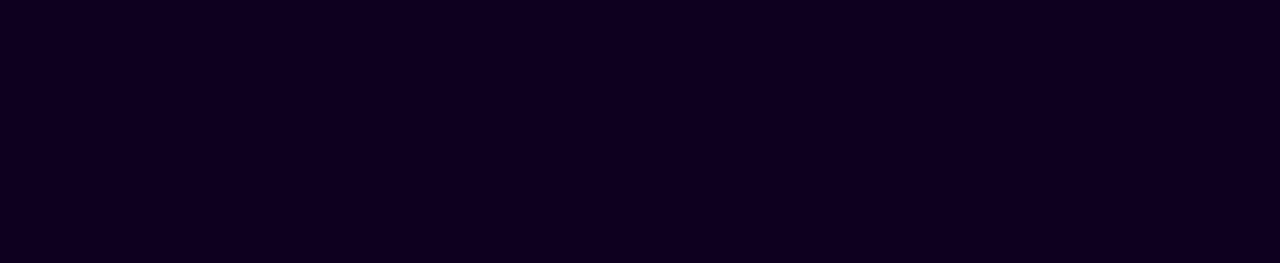
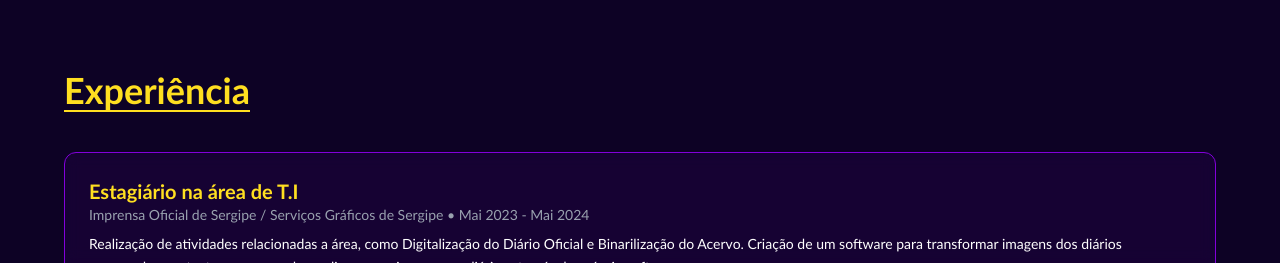
Before and after one commit to mateusmaranhao12/portfolio-v2, a Next.js app: page / in a window 1280 px wide. Shown: the part 2537-2800 px from the top of the page. Before the commit the page ends 2527 px from the top, so only its background shows below. Built offline with nearby package versions, Linux system fonts and the light colour scheme.

Commit message:
Implement Experiencias

```diff
--- /dev/null
+++ b/src/app/modules/Experiencia.tsx
@@ -0,0 +1,40 @@
+import SectionWrapper from '@/components/Common/SectionWrapper'
+import SectionTitle from '@/components/Common/SectionTitle'
+import ExperienciaItem from '@/components/Experiencia/ExperienciaItem'
+
+const experiencias = [
+    {
+        cargo: 'Estagiário na área de T.I',
+        empresa: 'Imprensa Oficial de Sergipe / Serviços Gráficos de Sergipe',
+        periodo: 'Mai 2023 - Mai 2024',
+        descricao: 'Realização de atividades relacionadas a área, como Digitalização do Diário Oficial e Binarilização do Acervo. Criação de um software para transformar imagens dos diários escaneados em textos, e para poder realizar pesquisas nesses diários através do próprio software.',
+    },
+
+    {
+        cargo: 'Desenvolvedor Free-lancer',
+        empresa: 'Workana',
+        periodo: 'Desde agosto de 2024',
+        descricao: 'Trabalho como desenvolvedor free-lancer na plataforma Workana, onde já desenvolvi vários projetos em React, Vue, Tailwind, HTML e CSS, Bootstrap.',
+    },
+]
+
+export default function Experiencia() {
+    return (
+        <SectionWrapper id='experiencia'>
+            <div className="w-full">
+                <SectionTitle>Experiência</SectionTitle>
+                <div className="flex flex-col gap-8 mt-10">
+                    {experiencias.map((exp, index) => (
+                        <ExperienciaItem
+                            key={index}
+                            cargo={exp.cargo}
+                            empresa={exp.empresa}
+                            periodo={exp.periodo}
+                            descricao={exp.descricao}
+                        />
+                    ))}
+                </div>
+            </div>
+        </SectionWrapper>
+    )
+}
--- a/src/app/modules/Habilidades.tsx
+++ b/src/app/modules/Habilidades.tsx
@@ -9,6 +9,7 @@
 import { SiTypescript } from 'react-icons/si'
 import { GrMysql } from 'react-icons/gr'
 import { RiNextjsFill } from 'react-icons/ri'
+import HabilidadeCard from '@/components/Habilidades/HabilidadeCard'
 
 const habilidades = [
     { nome: 'HTML5', icon: <FaHtml5 size={40} color="#e34c26" /> },
@@ -34,15 +35,11 @@
                 <SectionTitle>Habilidades</SectionTitle>
                 <div className="grid grid-cols-2 sm:grid-cols-3 md:grid-cols-4 gap-8 mt-10">
                     {habilidades.map((item, index) => (
-                        <div key={index} className="
-                            flex flex-col items-center text-center
-                            bg-purple-800/10 backdrop-blur-sm rounded-xl p-4
-                            transition-transform duration-300 group hover:scale-105
-                            shadow-[0_0_10px_#ffffff22]
-                        ">
-                            <div className="mb-2 group-hover:brightness-110">{item.icon}</div>
-                            <span className="text-white mt-1 font-medium">{item.nome}</span>
-                        </div>
+                        <HabilidadeCard
+                            key={index}
+                            nome={item.nome}
+                            icon={item.icon}
+                        />
                     ))}
                 </div>
             </div>
--- a/src/app/modules/Projetos.tsx
+++ b/src/app/modules/Projetos.tsx
@@ -1,5 +1,6 @@
 import SectionTitle from "@/components/Common/SectionTitle"
 import SectionWrapper from "@/components/Common/SectionWrapper"
+import ProjetoCard from "@/components/Projetos/ProjetoCard"
 
 const projetos = [
     {
@@ -64,28 +65,12 @@
                 <SectionTitle>Projetos</SectionTitle>
                 <div className="grid grid-cols-1 md:grid-cols-3 gap-10 mt-10">
                     {projetos.map((projeto, index) => (
-                        <div
+                        <ProjetoCard
                             key={index}
-                            className="
-                                    bg-purple-800/10 backdrop-blur-sm p-5 rounded-xl
-                                    border border-violet-700 hover:shadow-[0_0_15px_#ffffff33]
-                                    transition duration-300
-                                "
-                        >
-                            <div className="aspect-video w-full rounded-lg overflow-hidden mb-4">
-                                <video
-                                    src={`/videos/${projeto.video}.mp4`}
-                                    controls
-                                    className="w-full h-full object-cover"
-                                >
-                                    Seu navegador não suporta vídeo.
-                                </video>
-                            </div>
-
-                            <h3 className="text-xl font-bold text-yellow-300 mb-2">{projeto.nome}</h3>
-                            <p className="text-white text-sm leading-relaxed">{projeto.texto}</p>
-
-                        </div>
+                            nome={projeto.nome}
+                            video={projeto.video}
+                            texto={projeto.texto}
+                        />
                     ))}
                 </div>
             </div>
--- a/src/app/page.tsx
+++ b/src/app/page.tsx
@@ -2,6 +2,7 @@
 import Navbar from "@/components/Header/Navbar";
 import Habilidades from "./modules/Habilidades";
 import Projetos from "./modules/Projetos";
+import Experiencia from "./modules/Experiencia";
 
 export default function Home() {
   return (
@@ -10,6 +11,7 @@
       <Sobre />
       <Habilidades />
       <Projetos />
+      <Experiencia />
     </div>
   );
 }
--- /dev/null
+++ b/src/components/Experiencia/ExperienciaItem.tsx
@@ -0,0 +1,16 @@
+type ExperienciaItemProps = {
+    cargo: string
+    empresa: string
+    periodo: string
+    descricao: string
+}
+
+export default function ExperienciaItem({ cargo, empresa, periodo, descricao }: ExperienciaItemProps) {
+    return (
+        <div className="bg-purple-800/10 border border-purple-700 rounded-xl p-6 backdrop-blur-sm hover:shadow-[0_0_15px_#ffffff22] transition">
+            <h3 className="text-xl font-bold text-yellow-300">{cargo}</h3>
+            <p className="text-sm text-gray-400 mb-2">{empresa} • {periodo}</p>
+            <p className="text-white leading-relaxed text-sm">{descricao}</p>
+        </div>
+    )
+}
--- /dev/null
+++ b/src/components/Habilidades/HabilidadeCard.tsx
@@ -0,0 +1,20 @@
+import { JSX } from "react"
+
+type HabilidadeCardProps = {
+    nome: string
+    icon: JSX.Element
+}
+
+export default function HabilidadeCard({ nome, icon }: HabilidadeCardProps) {
+    return (
+        <div className="
+            flex flex-col items-center text-center
+            bg-purple-800/10 backdrop-blur-sm rounded-xl p-4
+            transition-transform duration-300 group hover:scale-105
+            shadow-[0_0_10px_#ffffff22]
+        ">
+            <div className="mb-2 group-hover:brightness-110">{icon}</div>
+            <span className="text-white mt-1 font-medium">{nome}</span>
+        </div>
+    )
+}
--- a/src/components/Header/Navbar.tsx
+++ b/src/components/Header/Navbar.tsx
@@ -26,7 +26,7 @@
                 })
             },
             {
-                threshold: 0.3,
+                threshold: 0.4,
             }
         )
 
--- /dev/null
+++ b/src/components/Projetos/ProjetoCard.tsx
@@ -0,0 +1,29 @@
+type ProjetoCardProps = {
+    nome: string
+    video: string
+    texto: string
+}
+
+export default function ProjetoCard({ nome, video, texto }: ProjetoCardProps) {
+    return (
+        <div
+            className="
+            bg-purple-800/10 backdrop-blur-sm p-5 rounded-xl
+            border border-violet-700 hover:shadow-[0_0_15px_#ffffff33]
+            transition duration-300
+    ">
+            <div className="aspect-video w-full rounded-lg overflow-hidden mb-4">
+                <video
+                    src={`/videos/${video}.mp4`}
+                    controls
+                    className="w-full h-full object-cover"
+                >
+                    Seu navegador não suporta vídeo.
+                </video>
+            </div>
+
+            <h3 className="text-xl font-bold text-yellow-300 mb-2">{nome}</h3>
+            <p className="text-white text-sm leading-relaxed">{texto}</p>
+        </div>
+    )
+}
```
